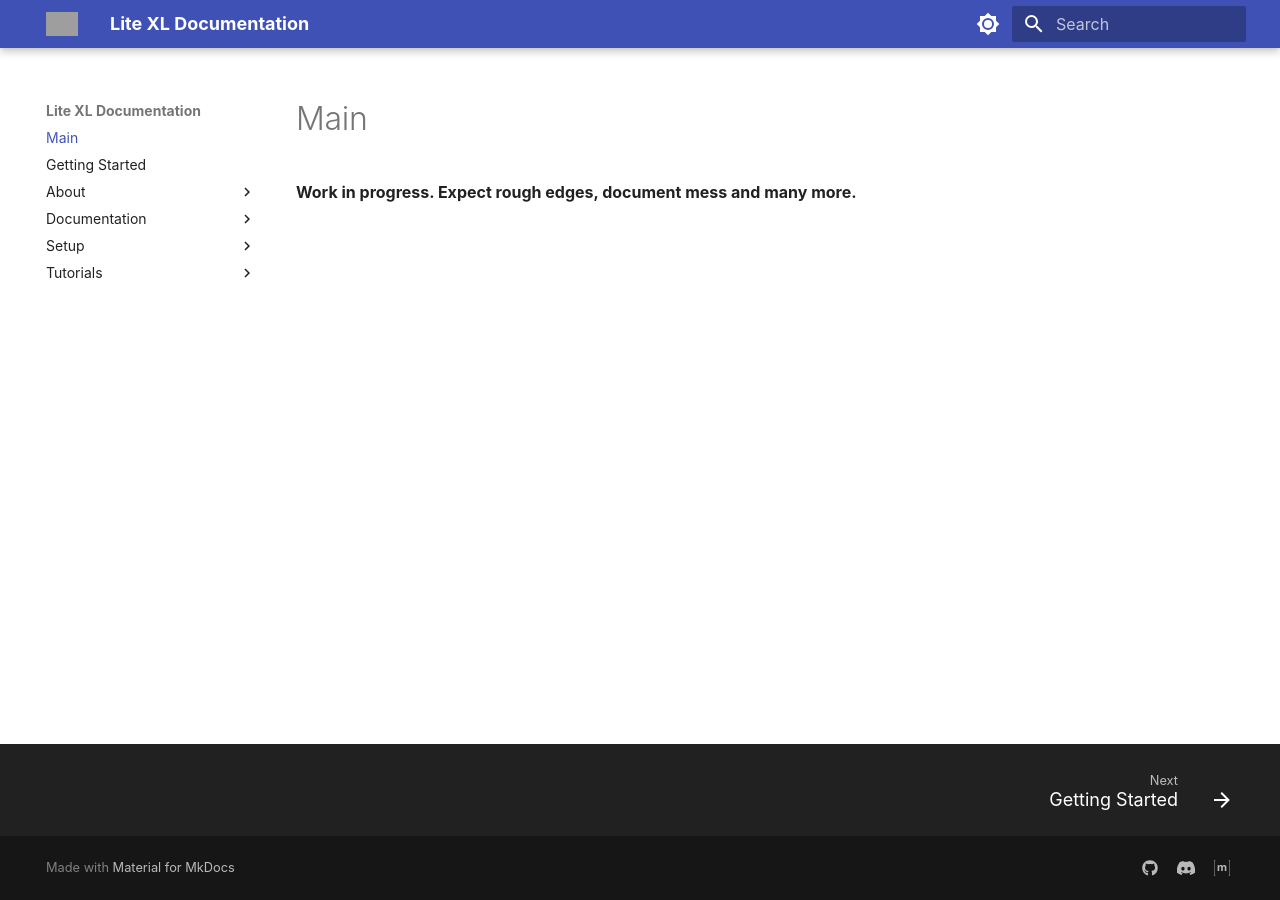
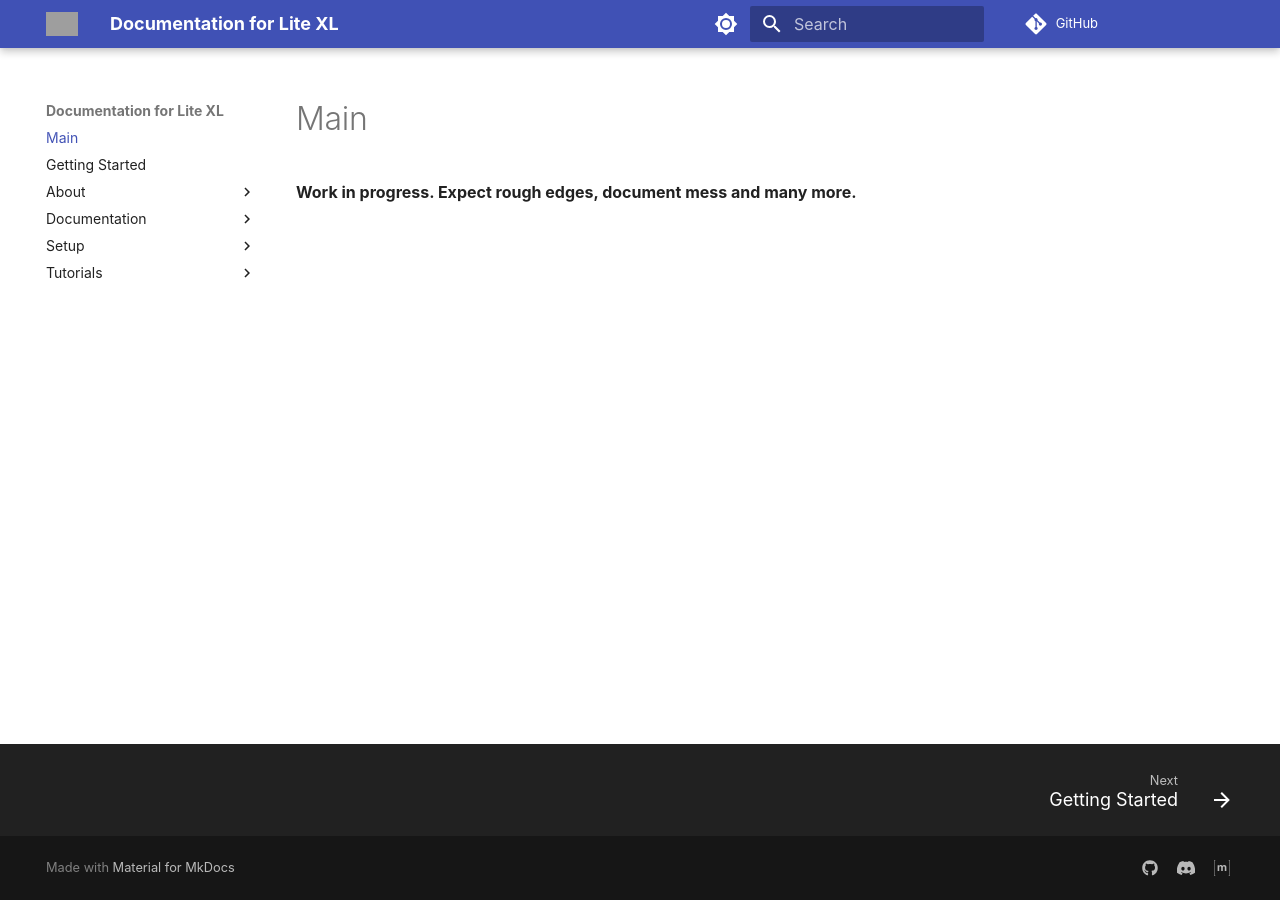
Before and after one commit to lite-xl/lite-xl.github.io, an MkDocs documentation site: the page built from docs/index.md, in a window 1280 px wide. Built offline with MkDocs 1.6.1 and Material for MkDocs 9.7.7, drawn with Linux system fonts in a browser that asks for light colours; comment, search, counter and statistics services are not loaded; the version menu is left out; part of the change alters nothing that is shown; grey boxes are pictures that could not be loaded.

```diff
--- a/mkdocs.yml
+++ b/mkdocs.yml
@@ -1,4 +1,11 @@
-site_name: Lite XL Documentation
+site_name: Documentation for Lite XL
+
+site_url: !ENV [SITE_URL, "https://takase1121.github.io/lite-xl-docs/"]
+repo_url: !ENV [REPO_URL, "https://github.com/takase1121/lite-xl-docs/"]
+
+site_description: Documentation for Lite XL, a text editor for Windows, Linux and macOS.
+site_author: Takase
+
 theme:
   name: material
   palette:
@@ -15,15 +22,17 @@ theme:
       toggle:
         icon: material/brightness-4
         name: Switch to light mode
+  # no custom fonts
   font: false
   logo: assets/icon.svg
   favicon: assets/favicon.png
   features:
+    - navigation.footer
     - navigation.instant
     - navigation.tracking
-    - navigation.footer
+    - content.code.copy
     - header.autohide
-    - content.code.copy
+
 extra:
   version:
     provider: mike
@@ -34,10 +43,13 @@ extra:
       link: https://discord.gg/RWzqC3nx7K
     - icon: simple/matrix
       link: https://matrix.to/#/#lite-xl:matrix.org
+
 plugins:
   - search
   - social:
+      cards: !ENV [CARDS, false]
       cards_font: Roboto
+
 markdown_extensions:
   - admonition
   - attr_list
```
